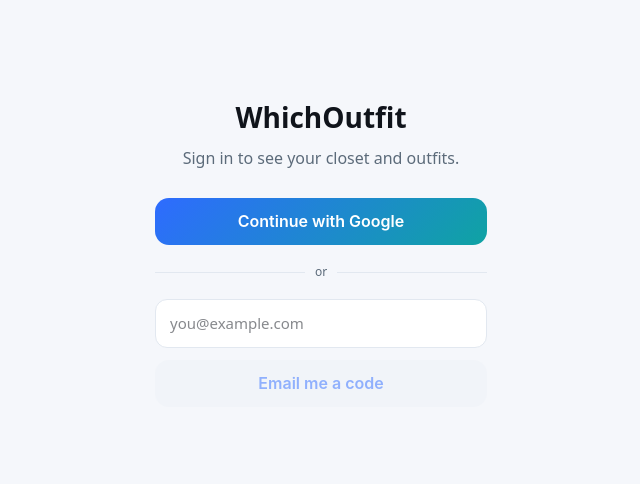
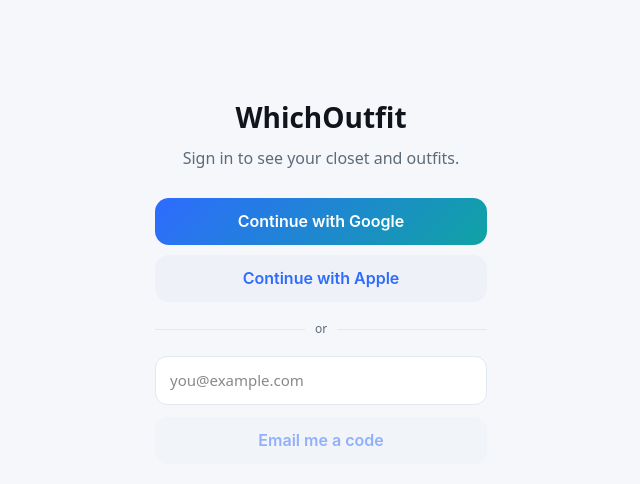
Before and after one commit to tdpiotrowski3/whichoutfit-app, a Next.js app: page /signin in a window 1280 px wide. Shown: the top 484 px of the page, without its empty margins (319-959 px from the left). Built offline with nearby package versions, Linux system fonts and the light colour scheme; no server answers.

Commit message:
Consumer sign-in: add Continue with Apple button
Apple provider configured in Supabase; add the OAuth button (implicit flow,
same /auth/callback as Google). Generic oauth(provider) handles both.

```diff
--- a/app/(consumer)/signin/page.tsx
+++ b/app/(consumer)/signin/page.tsx
@@ -44,20 +44,20 @@
     }
   }
 
-  async function signInWithGoogle() {
+  async function oauth(provider: "google" | "apple") {
     const sb = consumerClient();
     if (!sb) return;
     setBusy(true);
     setError(null);
     const { error } = await sb.auth.signInWithOAuth({
-      provider: "google",
+      provider,
       options: { redirectTo: `${window.location.origin}/auth/callback` },
     });
     if (error) {
       setError(error.message);
       setBusy(false);
     }
-    // On success the browser redirects to Google.
+    // On success the browser redirects to the provider.
   }
 
   const input: React.CSSProperties = {
@@ -86,8 +86,12 @@
         </p>
       ) : stage === "email" ? (
         <>
-          <Button variant="primary" fullWidth onClick={signInWithGoogle} disabled={busy}>
+          <Button variant="primary" fullWidth onClick={() => oauth("google")} disabled={busy}>
             Continue with Google
+          </Button>
+          <div style={{ height: 10 }} />
+          <Button variant="secondary" fullWidth onClick={() => oauth("apple")} disabled={busy}>
+            Continue with Apple
           </Button>
           <div style={{ display: "flex", alignItems: "center", gap: 10, margin: "18px 0" }}>
             <span style={{ flex: 1, height: 1, background: "var(--wo-separator, #e2e8f0)" }} />
```
